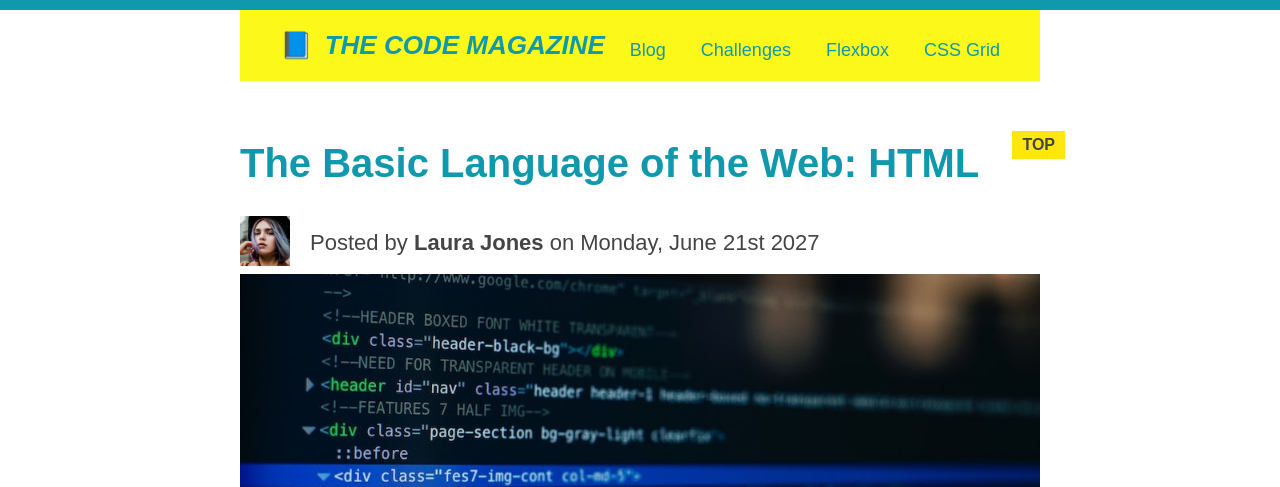
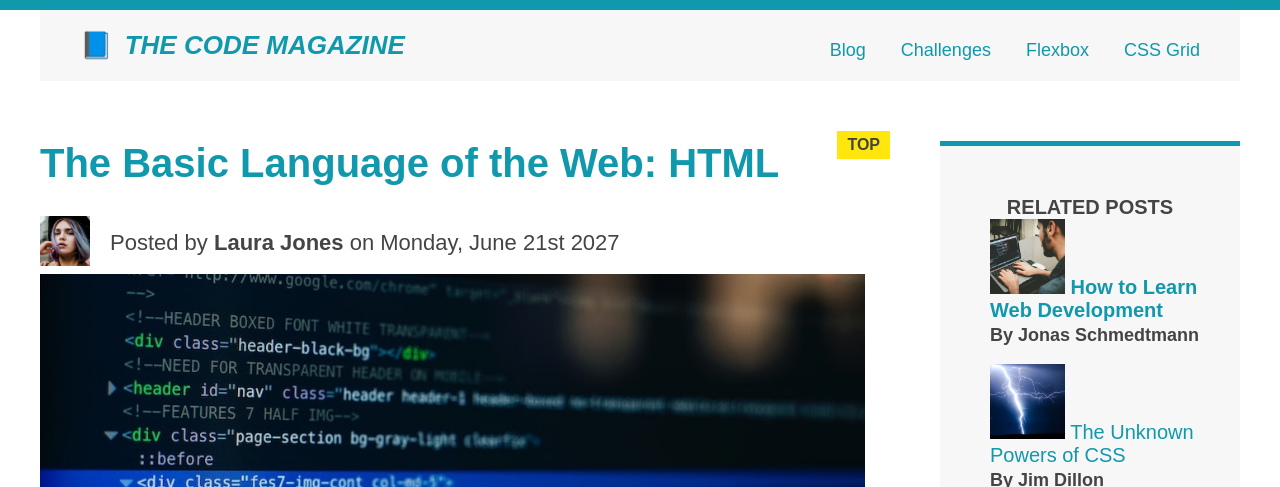
Before and after one commit to VictorHxHugo/Layouts-Fundamentals, a plain HTML site: page index.html in a window 1280 px wide. Shown: the top 487 px of the page. Drawn offline with Linux system fonts and the light colour scheme.

Commit message:
Building a Simple Float Layout

```diff
--- a/style.css
+++ b/style.css
@@ -14,7 +14,7 @@ body {
 }
 
 .container {
-  width: 800px;
+  width: 1200px;
   /* margin-left: auto;
   margin-right: auto; */
   margin: 0 auto;
@@ -22,7 +22,6 @@ body {
 
 .main-header {
   background-color: #f7f7f7;
-  background-color: #fcf81a;
   /* padding: 20px;
   padding-left: 40px;
   padding-right: 40px; */
@@ -296,3 +295,16 @@ nav {
   content: "";
   display: block;
 }
+
+article {
+  width: 825px;
+  float: left;
+}
+aside {
+  width: 300px;
+  float: right;
+}
+
+footer {
+  clear: both;
+}
```
